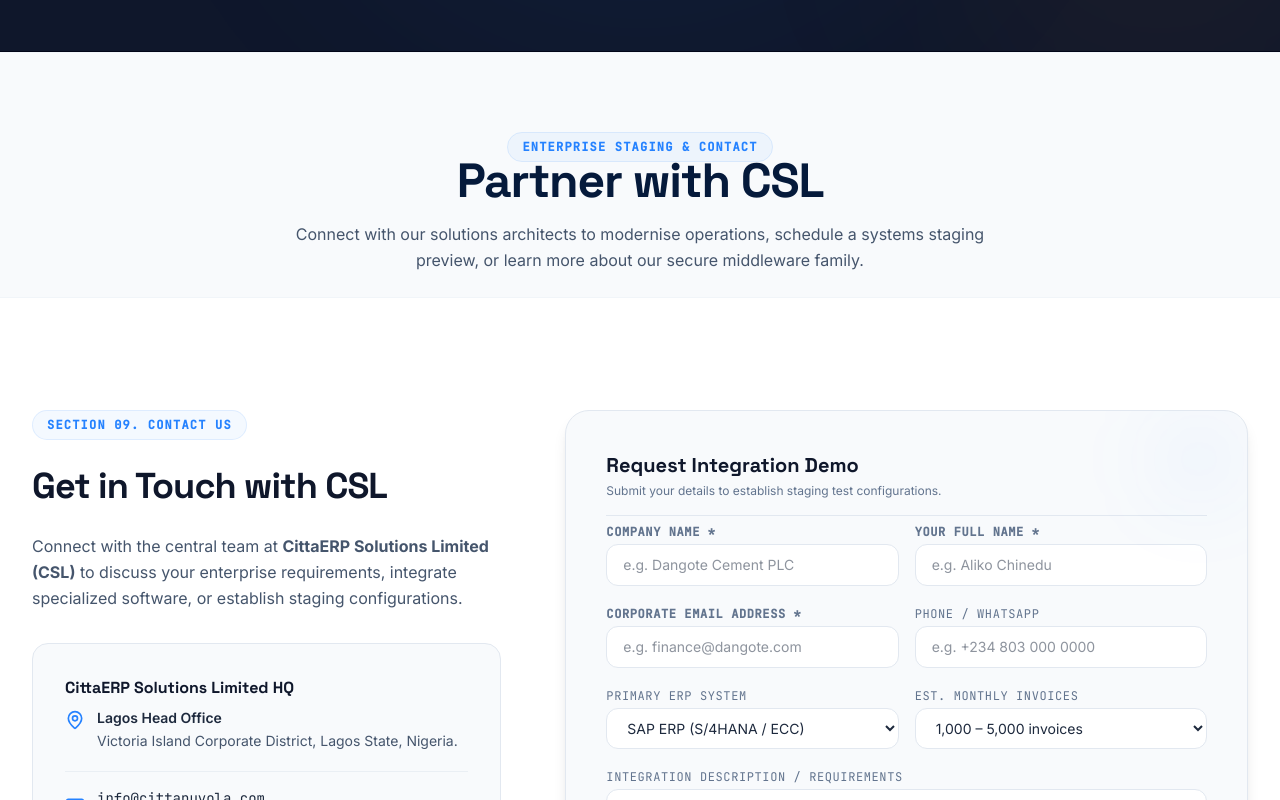
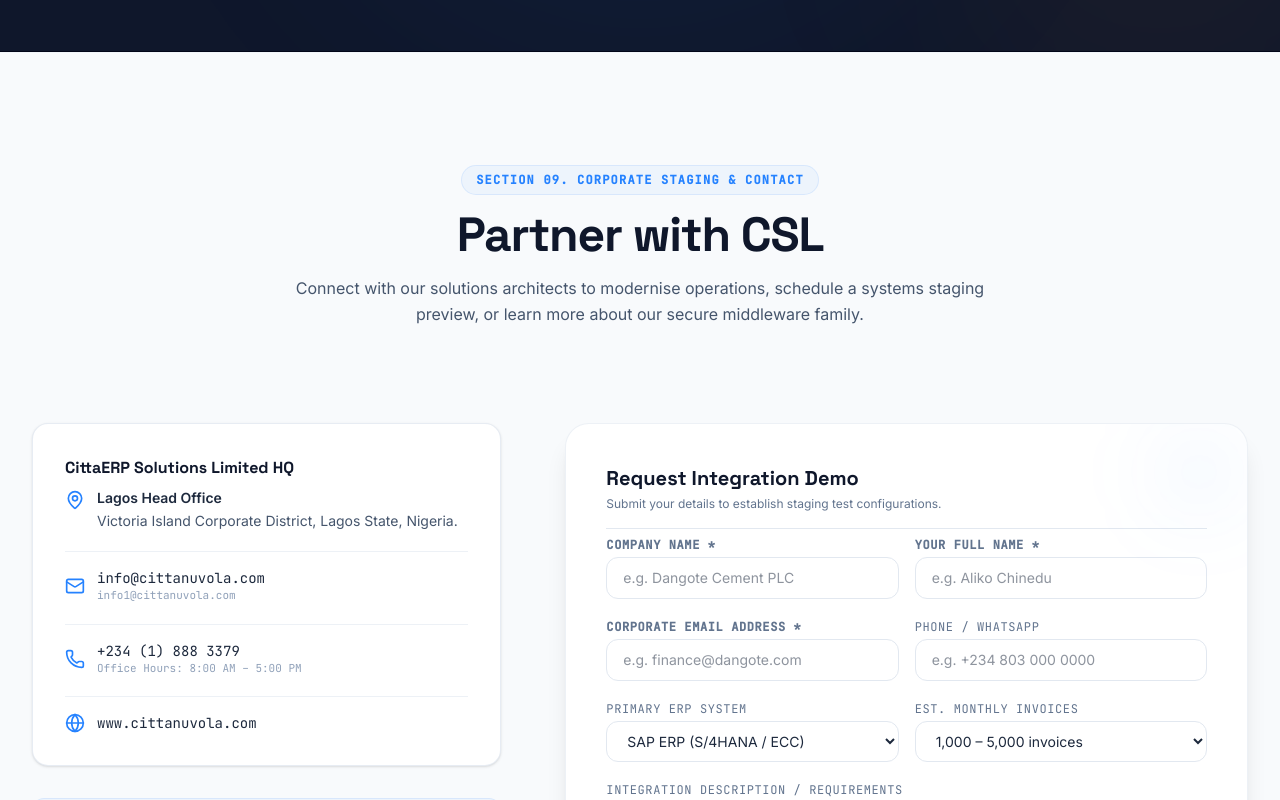
Before and after one commit to knight-dev01/CittaEFS-Solutions-Limited-version-2.0, a React (Vite) app: page / in a window 1280 px wide. Shown: the part 10440-11240 px from the top of the page. Built offline with nearby package versions, Linux system fonts and the light colour scheme.

Commit message:
refactor: rebrand and update contact section UI
Updated project identity to CSL and standardized the contact section layout by integrating the header into the ContactForm component for consistent styling and presentation.

```diff
--- a/src/App.tsx
+++ b/src/App.tsx
@@ -153,21 +153,7 @@
         </div>
 
         {/* SECTION 9: Contact */}
-        <div id="contact" className="bg-slate-50 border-t border-slate-100">
-          <section className="pt-20 pb-6 text-center">
-            <div className="max-w-3xl mx-auto px-4 sm:px-6 lg:px-8 space-y-4">
-              <span className="font-mono text-xs uppercase tracking-widest text-[#2582ff] font-bold bg-[#2582ff]/5 px-3.5 py-1.5 rounded-full border border-[#2582ff]/10">
-                Enterprise Staging & Contact
-              </span>
-              <h1 className="font-display text-3xl sm:text-4xl lg:text-5xl font-extrabold tracking-tight text-[#051A3B]">
-                Partner with CSL
-              </h1>
-              <p className="text-slate-600 text-sm sm:text-base leading-relaxed">
-                Connect with our solutions architects to modernise operations, schedule a systems staging preview, or learn more about our secure middleware family.
-              </p>
-            </div>
-          </section>
-
+        <div id="contact">
           <ContactForm />
         </div>
 
--- a/src/components/ContactForm.tsx
+++ b/src/components/ContactForm.tsx
@@ -37,27 +37,29 @@
   };
 
   return (
-    <section id="contact" className="py-20 sm:py-28 bg-white text-slate-800 border-t border-slate-100">
+    <section className="py-20 sm:py-28 bg-slate-50 text-slate-800 border-t border-slate-100">
       <div className="max-w-7xl mx-auto px-4 sm:px-6 lg:px-8">
+
+        {/* Centered Title Block matching consistency of other sections */}
+        <div className="flex flex-col items-center text-center max-w-3xl mx-auto mb-16 sm:mb-24 gap-4">
+          <span className="inline-block font-mono text-xs uppercase tracking-widest text-[#2582ff] font-bold bg-[#2582ff]/5 px-3.5 py-1.5 rounded-full border border-[#2582ff]/10">
+            Section 09. Corporate Staging & Contact
+          </span>
+          <h2 className="font-display text-3xl sm:text-5xl font-extrabold text-slate-900 tracking-tight leading-none">
+            Partner with CSL
+          </h2>
+          <p className="text-slate-600 text-xs sm:text-base leading-relaxed">
+            Connect with our solutions architects to modernise operations, schedule a systems staging preview, or learn more about our secure middleware family.
+          </p>
+        </div>
 
         <div className="grid lg:grid-cols-12 gap-12 lg:gap-16 items-start">
 
           {/* Left Column: Office details & Trust */}
           <div className="lg:col-span-5 space-y-6 sm:space-y-8 text-left">
-            <div className="flex flex-col items-start gap-4 sm:gap-6">
-              <span className="inline-block font-mono text-xs uppercase tracking-widest text-[#2582ff] font-bold bg-[#2582ff]/5 px-3.5 py-1.5 rounded-full border border-[#2582ff]/10">
-                Section 09. Contact Us
-              </span>
-              <h2 className="font-display text-2xl sm:text-4xl font-bold tracking-tight text-slate-900 leading-tight">
-                Get in Touch with CSL
-              </h2>
-              <p className="text-slate-600 text-xs sm:text-base leading-relaxed">
-                Connect with the central team at <strong>CittaERP Solutions Limited (CSL)</strong> to discuss your enterprise requirements, integrate specialized software, or establish staging configurations.
-              </p>
-            </div>
 
             {/* Corporate Location Details - Direct from PDF slide 9 */}
-            <div className="space-y-5 bg-slate-50 p-6 sm:p-8 rounded-2xl border border-slate-200">
+            <div className="space-y-5 bg-white p-6 sm:p-8 rounded-2xl border border-slate-200/80 shadow-sm">
               <h4 className="font-display font-bold text-slate-900 text-base mb-2">
                 CittaERP Solutions Limited HQ
               </h4>
@@ -109,7 +111,7 @@
           {/* Right Column: Dynamic Form Container */}
           <div className="lg:col-span-7">
 
-            <div className="bg-slate-50 border border-slate-200 rounded-3xl p-6 sm:p-10 shadow-lg relative overflow-hidden">
+            <div className="bg-white border border-slate-200/60 rounded-3xl p-6 sm:p-10 shadow-xl relative overflow-hidden">
               {/* Background gradient blur */}
               <div className="absolute top-0 right-0 h-24 w-24 bg-[#2582ff]/5 rounded-full blur-2xl" />
 
```
Also changed, not shown: 1 other file (tests, documents, lock files or other folders).
